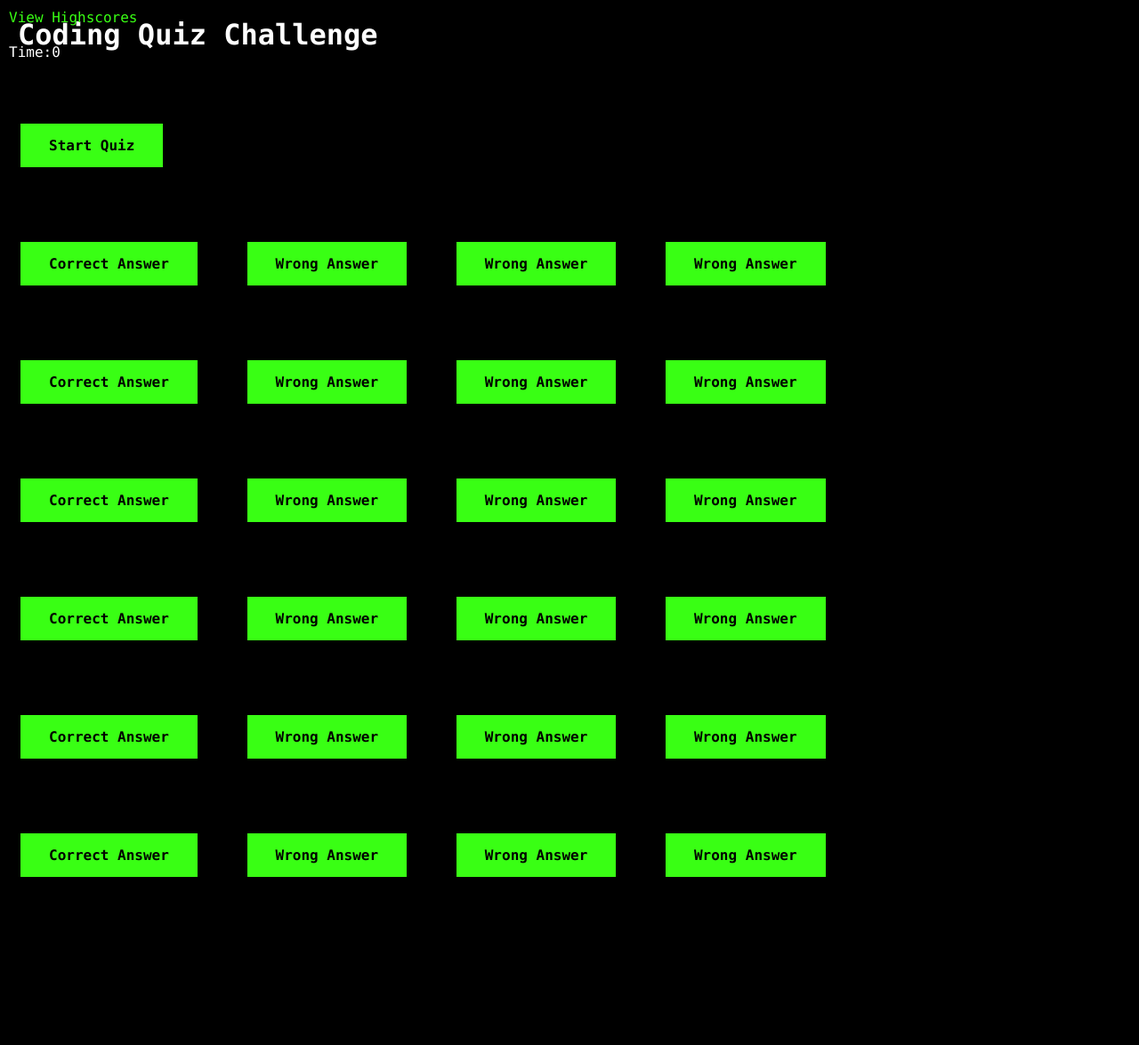
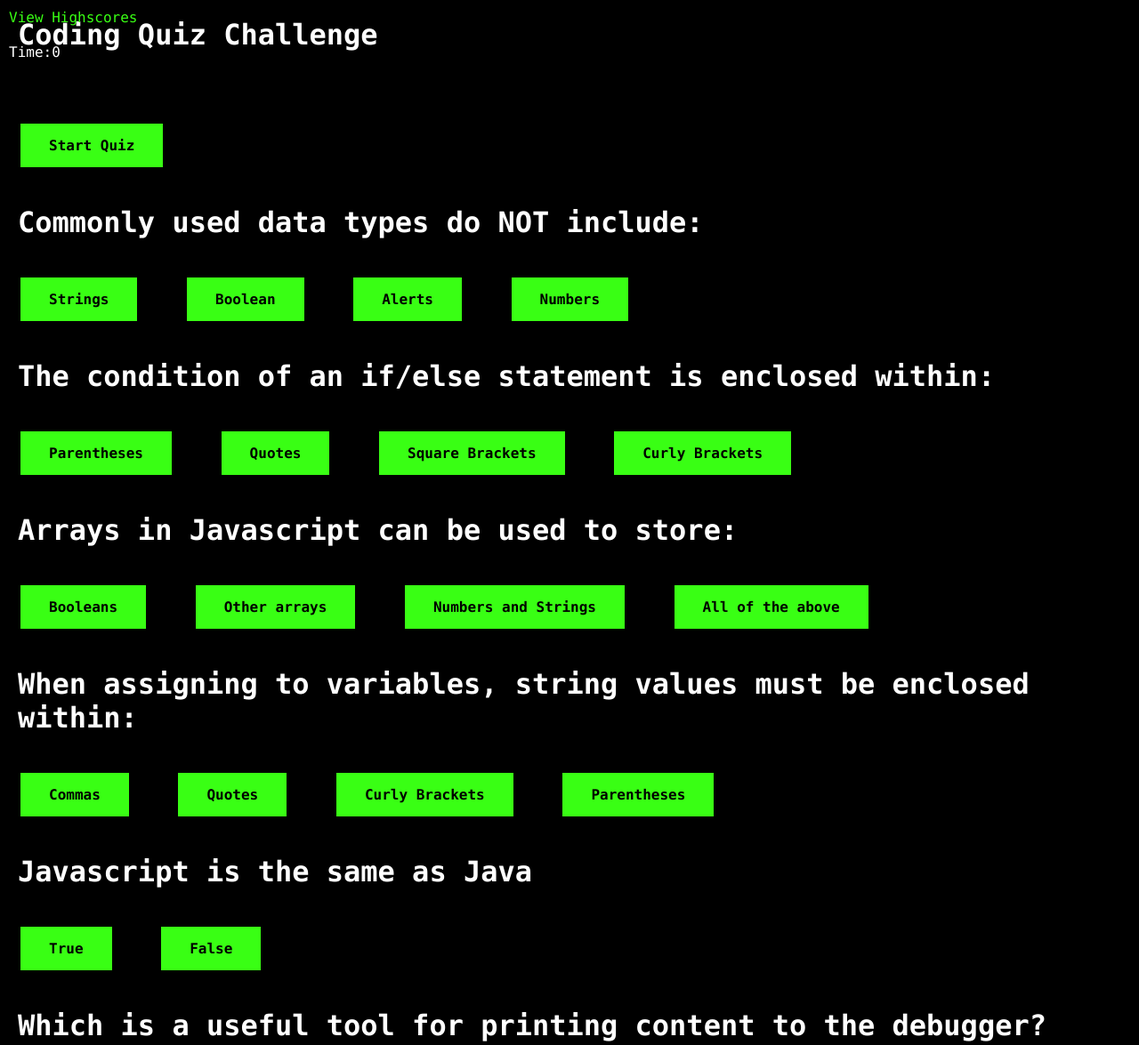
Before and after one commit to nicoletr/Code-Quiz-HW-04, a plain HTML site: page assets/index.html in a window 1280 px wide. Shown: the top 1175 px of the page at 89% size. Before the commit the page ends 1028 px from the top, so only its background shows below. Drawn offline with Linux system fonts and the light colour scheme.

Commit message:
Updated content of questions in HTML

```diff
--- a/assets/css/style.css
+++ b/assets/css/style.css
@@ -44,7 +44,7 @@ nav ul li{
     margin-top: 50px;
 }
 
-.heading {
+h1 {
     color: var(--light);
     margin: 20px;
 }
--- a/assets/index.html
+++ b/assets/index.html
@@ -18,7 +18,7 @@
     </nav>
 <!--Make this section 'visible' to begin with-->
     <div class="start-screen">
-        <h1 class="heading">Coding Quiz Challenge</h1>
+        <h1>Coding Quiz Challenge</h1>
         <div>
             Try to answer the following code-related questions within the time limit. <br>
             Keep in mind that incorrect answers will penalize your time by 10 seconds!
@@ -28,51 +28,49 @@
 
 <!--Make this section 'hidden' to begin with-->
     <div class = "question-1">
-        <h1> Question One </h1>
-        <button class="question1Correct">Correct Answer</button>
-        <button class="question1Wrong">Wrong Answer</button>
-        <button class="question1Wrong">Wrong Answer</button>
-        <button class="question1Wrong">Wrong Answer</button>
+        <h1> Commonly used data types do NOT include: </h1>
+        <button class="question1Wrong">Strings</button>
+        <button class="question1Wrong">Boolean</button>
+        <button class="question1Correct">Alerts</button>
+        <button class="question1Wrong">Numbers</button>
     </div>
 
     <div class = "question-2">
-        <h1> Question One </h1>
-        <button class="question2Correct">Correct Answer</button>
-        <button class="question2Wrong">Wrong Answer</button>
-        <button class="question2Wrong">Wrong Answer</button>
-        <button class="question2Wrong">Wrong Answer</button>
+        <h1> The condition of an if/else statement is enclosed within: </h1>
+        <button class="question2Correct">Parentheses</button>
+        <button class="question2Wrong">Quotes</button>
+        <button class="question2Wrong">Square Brackets</button>
+        <button class="question2Wrong">Curly Brackets</button>
     </div>
 
     <div class = "question-3">
-        <h1> Question One </h1>
-        <button class="question3Correct">Correct Answer</button>
-        <button class="question3Wrong">Wrong Answer</button>
-        <button class="question3Wrong">Wrong Answer</button>
-        <button class="question3Wrong">Wrong Answer</button>
+        <h1> Arrays in Javascript can be used to store: </h1>
+        <button class="question3Wrong">Booleans</button>
+        <button class="question3Wrong">Other arrays</button>
+        <button class="question3Wrong">Numbers and Strings</button>
+        <button class="question3Correct">All of the above</button>
     </div>
 
     <div class = "question-4">
-        <h1> Question One </h1>
-        <button class="question4Correct">Correct Answer</button>
-        <button class="question4Wrong">Wrong Answer</button>
-        <button class="question4Wrong">Wrong Answer</button>
-        <button class="question4Wrong">Wrong Answer</button>
+        <h1> When assigning to variables, string values must be enclosed within: </h1>
+        <button class="question4Wrong">Commas</button>
+        <button class="question4Correct">Quotes</button>
+        <button class="question4Wrong">Curly Brackets</button>
+        <button class="question4Wrong">Parentheses</button>
     </div>
 
     <div class = "question-5">
-        <h1> Question One </h1>
-        <button class="question5Correct">Correct Answer</button>
-        <button class="question5Wrong">Wrong Answer</button>
-        <button class="question5Wrong">Wrong Answer</button>
-        <button class="question5Wrong">Wrong Answer</button>
+        <h1> Javascript is the same as Java</h1>
+        <button class="question5Wrong">True</button>
+        <button class="question5Correct">False</button>
     </div>
 
     <div class = "question-6">
-        <h1> Question One </h1>
-        <button class="question6Correct">Correct Answer</button>
-        <button class="question6Wrong">Wrong Answer</button>
-        <button class="question6Wrong">Wrong Answer</button>
-        <button class="question6Wrong">Wrong Answer</button>
+        <h1> Which is a useful tool for printing content to the debugger? </h1>
+        <button class="question6Wrong">Terminal/Bash</button>
+        <button class="question6Wrong">Javascript</button>
+        <button class="question6Correct">Console log</button>
+        <button class="question6Wrong">For loop</button>
     </div>
 
     <div class = "highscores">
@@ -82,6 +80,6 @@
 </body>
 
 <footer>
-    Page created by Nicole Trpevski
+    Quiz created by Nicole Trpevski
 </footer>
 </html>
```
